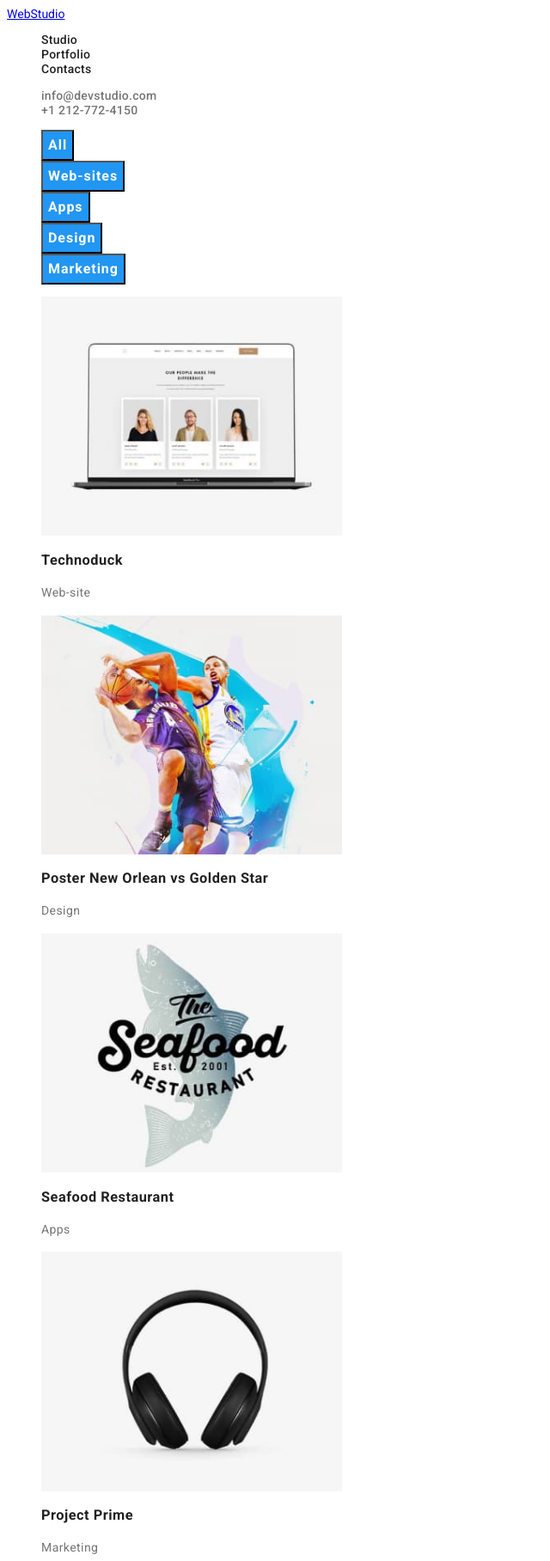
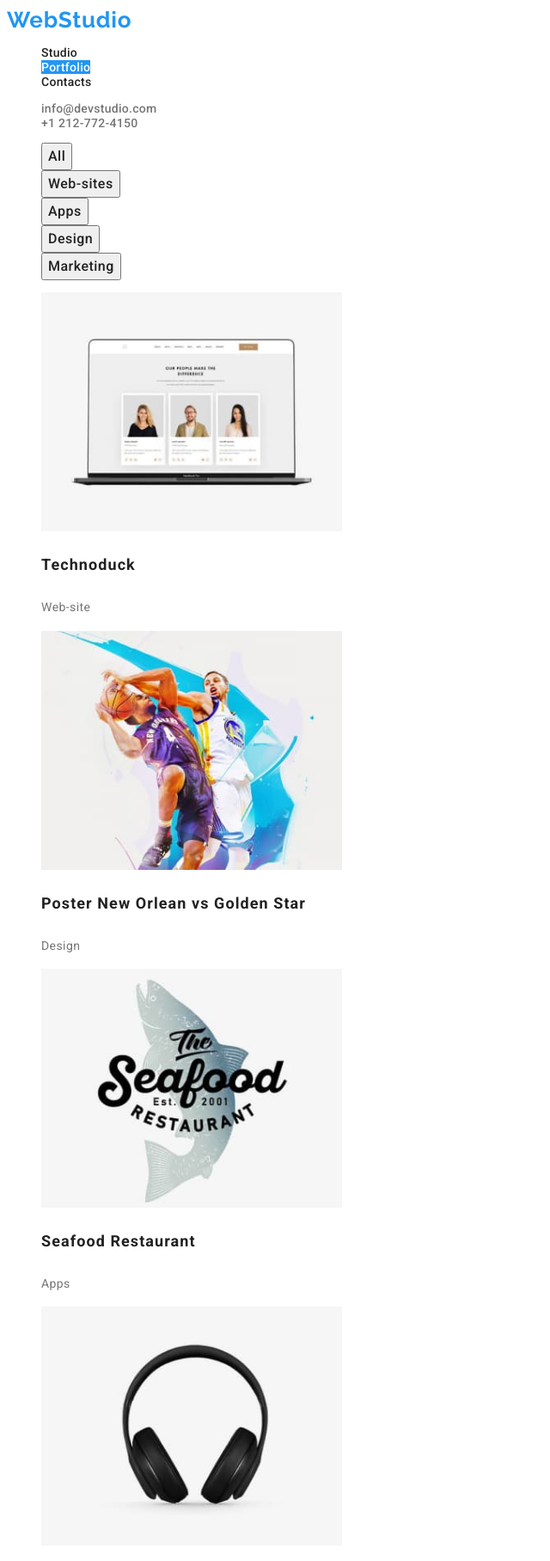
Before and after one commit to jmillerjr16/goitmarkuphw01, a plain HTML site: page portfolio.html in a window 1280 px wide. Shown: the top 1816 px of the page at 86% size, without its empty margins (0-640 px from the left). Drawn offline with Linux system fonts and the light colour scheme.

Commit message:
updated portfolio.html

```diff
--- a/portfolio.html
+++ b/portfolio.html
@@ -10,14 +10,14 @@
 
   <body>
     <header>
-      <a class="webstudio" href="./index.html">WebStudio</a>
+      <a class="header-logo" href="./index.html">WebStudio</a>
 
       <nav>
         <ul>
           <li>
             <a class="header-nav" href="./index.html">Studio</a>
           </li>
-          <li><a class="header-nav" href="Portfolio.html">Portfolio</a></li>
+          <li><a class="header-nav active" href="Portfolio.html">Portfolio</a></li>
           <li><a class="header-nav" href="#">Contacts</a></li>
         </ul>
       </nav>
@@ -29,16 +29,13 @@
     </header>
 
     <main>
-      <section>
+      <section class="project">
         <ul>
-            <li>
-                <button class="hero-button" type="button">All</button>
-                <button class="hero-button" type="button">Web-sites</button>
-                <button class="hero-button" type="button">Apps</button>
-                <button class="hero-button" type="button">Design</button>
-                <button class="hero-button" type="button">Marketing</button>
-
-            </li>
+            <li><button class="project-hero-button" type="button">All</button></li>
+            <li> <button class="project-hero-button" type="button">Web-sites</button></li>
+            <li><button class="project-hero-button" type="button">Apps</button></li>
+            <li><button class="project-hero-button" type="button">Design</button></li>
+            <li><button class="project-hero-button" type="button">Marketing</button></li>
 
         </ul>
 
@@ -47,56 +44,56 @@
           <li>
             <img
               src="images/technoducklaptop.jpg" alt="Laptop with Technoduck Web-site" width="350">
-             <h3 class="portfolio-h3">Technoduck</h3>
-             <p class="portfolio-p">Web-site</p>
+             <h3 class="project-name">Technoduck</h3>
+             <p class="project-type">Web-site</p>
          </li>
 
          <li>
             <img src="images/basketball-poster.jpg" alt="Poster with two basketball players jumping New Orlean vs Golden Star" width="350">
-            <h3 class="portfolio-h3">Poster New Orlean vs Golden Star</h3>
-            <p class="portfolio-p">Design</p>
+            <h3 class="project-name">Poster New Orlean vs Golden Star</h3>
+            <p class="project-type">Design</p>
          </li>
          <li>
             <img src="images/seafoodadvert.jpg" alt="The Seafood Restaurant Est. 2001" width="350">
-            <h3 class="portfolio-h3">Seafood Restaurant</h3>
-            <p class="portfolio-p">Apps</p>
+            <h3 class="project-name">Seafood Restaurant</h3>
+            <p class="project-type">Apps</p>
          </li>
           <li>
             <img src="images/headphones.jpg" alt="Headphones" width="350">
-            <h3 class="portfolio-h3">Project Prime</h3>
-            <p class="portfolio-p">Marketing</p>
+            <h3 class="project-name">Project Prime</h3>
+            <p class="project-type">Marketing</p>
          </li>
          <li>
             <img src="images/projboxes.jpg" alt="One white box one brown box" width="350">
-            <h3 class="portfolio-h3">Project Boxes</h3>
-            <p class="portfolio-p">Apps</p>
+            <h3 class="project-name">Project Boxes</h3>
+            <p class="project-type">Apps</p>
          </li>
          <li>
             <img src="images/insperationmonitor.jpg" alt=" wide monitor with silverbase" width="350">
-            <h3 class="portfolio-h3">Insperation has no Borders</h3>
-            <p class="portfolio-p">Web-site</p>
+            <h3 class="project-name">Insperation has no Borders</h3>
+            <p class="project-type">Web-site</p>
          </li>
          <li>
             <img src="images/lebook.jpg" alt="Open book with I'am Limited Edition on right page" width="350">
-            <h3 class="portfolio-h3">Limited Edition</h3>
-            <p class="portfolio-p">Design</p>
+            <h3 class="project-name">Limited Edition</h3>
+            <p class="project-type">Design</p>
          </li>
          <li>
             <img src="images/label.jpg" alt="label with LAB EL TAG" width="350">
-            <h3 class="portfolio-h3">Project LAB</h3>
-            <p class="portfolio-p">Marketing</p>
+            <h3 class="project-name">Project LAB</h3>
+            <p class="project-type">Marketing</p>
          </li>
          <li>
             <img src="images/growinglaptop.jpg" alt="Open laptop with hand on keyboard" width="350">
-            <h3 class="portfolio-h3">Growing Business</h3>
-            <p class="portfolio-p">Apps</p>
+            <h3 class="project-name">Growing Business</h3>
+            <p class="project-type">Apps</p>
          </li>
         </ul>
       </section>
     </main>
 
-    <footer class="footer">
-      <a class="webstudio" href="./index.html">WebStudio</a>
+    <footer class="portfolio-footer">
+      <a class="footer-logo" href="./index.html">WebStudio</a>
       <address>
         <ul>
           <li>
```
